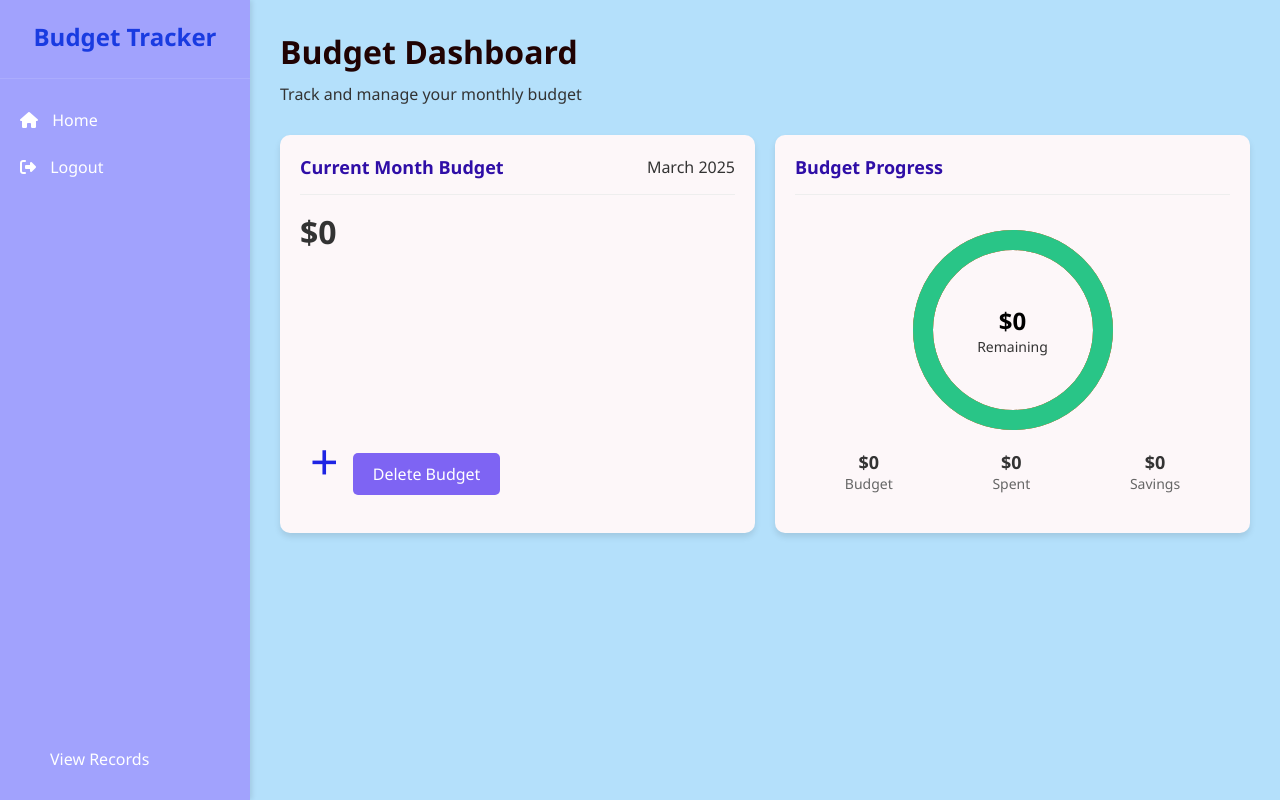
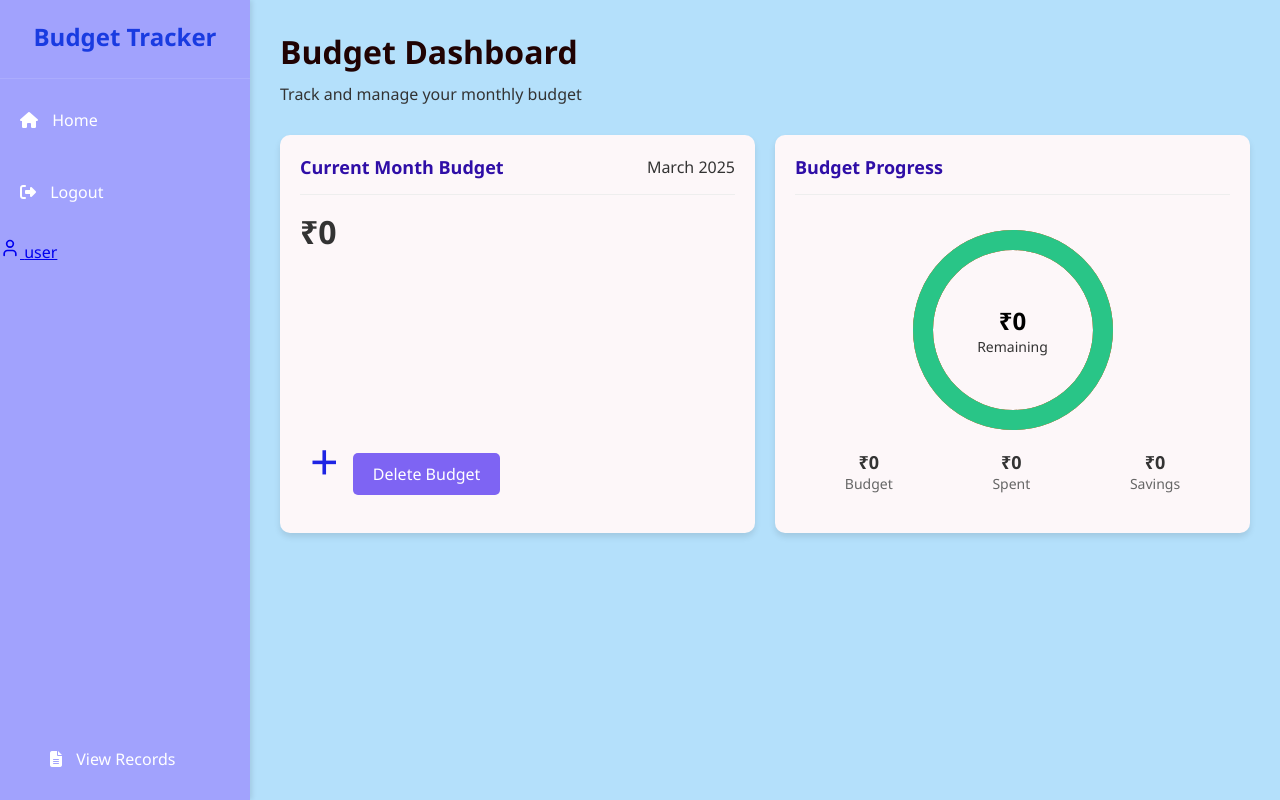
Before and after one commit to vrush292/Expense_Tracker, a Flask app: page /budget in a window 1280 px wide. Run offline with Flask 3, Linux system fonts and the light colour scheme; a user stored in the database is signed in; data that the repository does not hold is empty.

Commit message:
Update budget.html

```diff
--- a/app/templates/budget.html
+++ b/app/templates/budget.html
@@ -9,15 +9,25 @@
 </head>
 <body>
     <!-- Sidebar -->
+   <!-- Sidebar -->
 <div class="sidebar">
     <div class="sidebar-header">
         <h2>Budget Tracker</h2>
     </div>
     <ul class="sidebar-menu">
         <li><a href="/home"><i class="fas fa-home"></i> <span>Home</span></a></li>
-            <li><a href="{{ url_for('api.logout')}}"><i class="fas fa-sign-out-alt"></i> <span>Logout</span></a></li>
-            <a href="{{ url_for('main_routes.records') }}" class="view-records">View Records</a>
+        <li><a href="{{ url_for('main_routes.records') }}" class="view-records"><i class="fas fa-file-alt"></i> <span>View Records</span></a></li>
+        <li><a href="{{ url_for('api.logout') }}"><i class="fas fa-sign-out-alt"></i> <span>Logout</span></a></li>
     </ul>
+    <div class="sidebar-footer">
+        <a href="/profile" class="user-info">
+            <svg xmlns="http://www.w3.org/2000/svg" width="20" height="20" viewBox="0 0 24 24" fill="none" stroke="currentColor" stroke-width="2" stroke-linecap="round" stroke-linejoin="round">
+                <path d="M19 21v-2a4 4 0 0 0-4-4H9a4 4 0 0 0-4 4v2"></path>
+                <circle cx="12" cy="7" r="4"></circle>
+            </svg>
+            <span class="user-name">{{ current_user.username }}</span>
+        </a>
+    </div>
 </div>
 
     <!-- Main Content -->
@@ -35,7 +45,7 @@
                     <span id="current-month">{{ current_month }}</span>
                 </div>
                 <div class="current-budget-display">
-                    <h1 id="current-budget-display">${{ current_budget.limit if current_budget else '0' }}</h1>
+                    <h1 id="current-budget-display">₹{{ current_budget.limit if current_budget else '0' }}</h1>
                     <span class="plus-icon" id="set-budget-icon" onclick="openSetBudgetModal()" style="{% if current_budget %} display: none; {% endif %}">+</span>
                     {% if current_budget %}
                         <button class="btn" id="edit-budget" onclick="editBudgetModal()">Edit Budget</button>
@@ -57,21 +67,21 @@
                 <circle class="remaining" cx="50" cy="50" r="45" id="remaining-circle"></circle>
             </svg>
             <div class="progress-text">
-                <div class="amount" id="remaining-amount">${{ savings }}</div>
+                <div class="amount" id="remaining-amount">₹{{ savings }}</div>
                 <div class="label">Remaining</div>
             </div>
         </div>
         <div class="stats">
             <div class="stat-item">
-                <div class="value" id="budget-value">${{ current_budget.limit if current_budget else '0' }}</div>
+                <div class="value" id="budget-value">₹{{ current_budget.limit if current_budget else '0' }}</div>
                 <div class="label">Budget</div>
             </div>
             <div class="stat-item">
-                <div class="value" id="spent-value">${{ total_expenses }}</div>
+                <div class="value" id="spent-value">₹{{ total_expenses }}</div>
                 <div class="label">Spent</div>
             </div>
             <div class="stat-item">
-                <div class="value" id="savings-value">${{ savings }}</div>
+                <div class="value" id="savings-value">₹{{ savings }}</div>
                 <div class="label">Savings</div>
             </div>
         </div>
```
Lines whose indentation alone changed are shown as unchanged.
